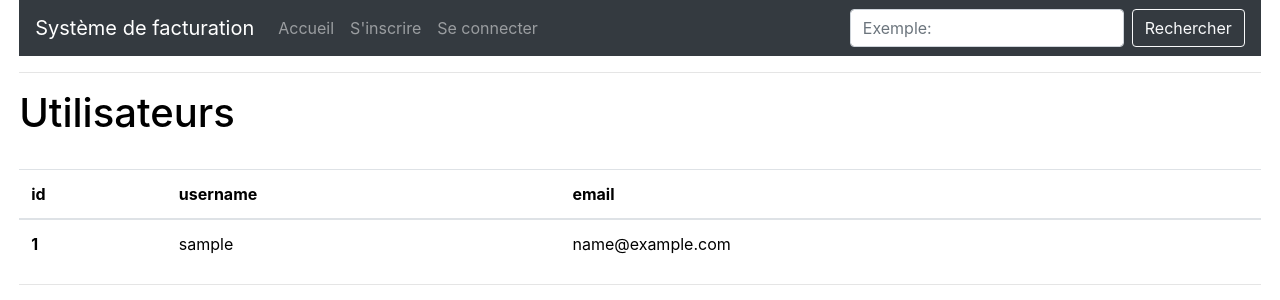
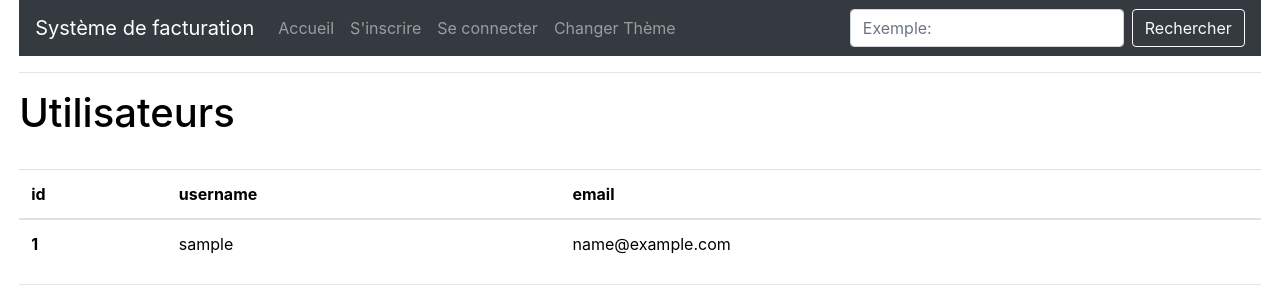
Before and after one commit to PedroLuisBernardos/INM5151, a Flask app: page /all in a window 1280 px wide. Shown: the top 300 px of the page. Run offline with Flask 2, Linux system fonts and the light colour scheme; tables that the repository leaves empty hold one stand-in row (values such as "Sample post"); some libraries are stand-ins or nearby versions.

Commit message:
Réajustement fonction theme sombre/clair

```diff
--- a/app/templates/base.html
+++ b/app/templates/base.html
@@ -61,6 +61,9 @@
             </li>
             {% endif %}
           </li>
+          <li class="nav-item">
+            <a class="nav-link" style="cursor:pointer" id="switch" name="theme" value="test" >Changer Thème</a>
+          </li>
         </ul>
         <form class="form-inline">
           <input class="form-control mr-sm-2" type="search" placeholder={{ _("Exemple: loyer") }} aria-label="Search" />
@@ -69,6 +72,12 @@
       </div>
     </nav>
     <hr>
+    <!--
+    <div class="container">
+      <div class="toggle-container">
+          <input type="hidden" id="switch" name="theme" /><label for="switch"></label>
+      </div>
+    </div>-->
     {% endblock %}
     <!-- Affichage des messages Flash précisés dans Routes -->
     {% block content %}
```
Also changed, not shown: logs.md (+1 -2 lines), app.db.
